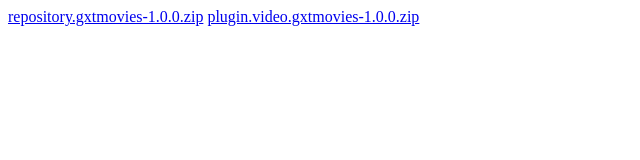
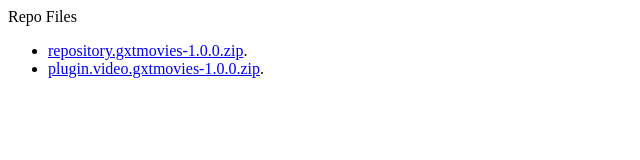
Before and after one commit to Gxtmovies/Gxtmovies.github.io, a plain HTML site: page index.html in a window 1280 px wide. Shown: the whole page, without its empty margins (0-640 px from the left). Drawn offline with Linux system fonts and the light colour scheme.

Commit message:
Update index.html

```diff
--- a/index.html
+++ b/index.html
@@ -1,4 +1,18 @@
-<html>
-<a href="repository.gxtmovies-1.0.0.zip">repository.gxtmovies-1.0.0.zip</a>
-<a href="plugin.video.gxtmovies-1.0.0.zip">plugin.video.gxtmovies-1.0.0.zip</a>
-</html>
+<html style="" lang="en-US"><head>
+    <meta charset="utf-8">
+    <meta http-equiv="X-UA-Compatible" content="IE=edge">
+
+
+<title>GxtMovies Repo</title>
+  </head>
+  <body>
+
+<p>Repo Files</p>
+
+<p align="left">
+  </p><ul>
+    <li> <a href="repository.gxtmovies-1.0.0.zip">repository.gxtmovies-1.0.0.zip</a>.</li>
+    <li> <a href="plugin.video.gxtmovies-1.0.0.zip">plugin.video.gxtmovies-1.0.0.zip</a>.</li>
+  </ul>
+
+</body></html>
```
